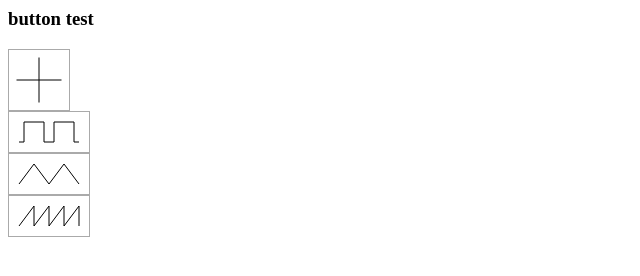
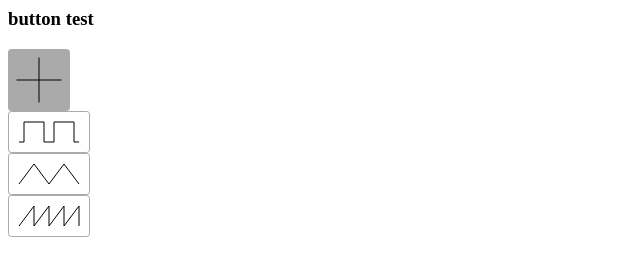
Before and after one commit to avoltz/mkMIDI, a plain HTML site: page button-demo.html in a window 1280 px wide. Both pictures are taken after a click on the element 39 px from the left and 79 px from the top of the page. Shown: the whole page, without its empty margins (0-640 px from the left). Drawn offline with Linux system fonts and the light colour scheme.

Commit message:
style the button demo

```diff
--- a/button-demo.html
+++ b/button-demo.html
@@ -4,9 +4,16 @@
 <style>
 canvas {
   border: 1px solid #aaa;
+  border-radius: 0.2em;
   color: black;
 }
+canvas {
+  background-color: white;
+}
 canvas:hover {
+  background-color: #ddd;
+}
+canvas.pressed {
   background-color: #aaa;
 }
 </style>
```
